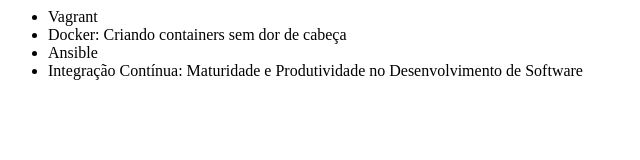
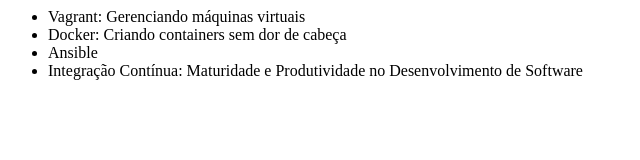
Before and after one commit to MCSRibeiro/alura-git, a plain HTML site: page index.html in a window 1280 px wide. Shown: the whole page, without its empty margins (0-640 px from the left). Drawn offline with Linux system fonts and the light colour scheme.

Commit message:
Corrigindo curso de Vagrant

```diff
--- a/index.html
+++ b/index.html
@@ -6,11 +6,10 @@
         </head>
         <body>
             <ul>
-                <li>Vagrant</li>
+                <li>Vagrant: Gerenciando máquinas virtuais</li>
                 <li>Docker: Criando containers sem dor de cabeça</li>
                 <li>Ansible</li>
                 <li>Integração Contínua: Maturidade e Produtividade no Desenvolvimento de Software</li>
             </ul>
         </body>
     </html>
-</DOCTYPE>
```
